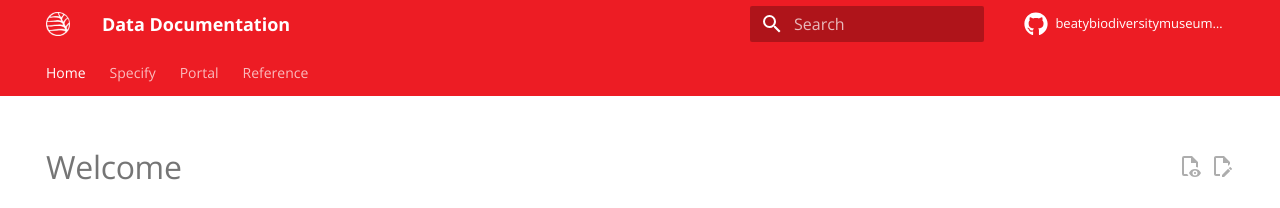
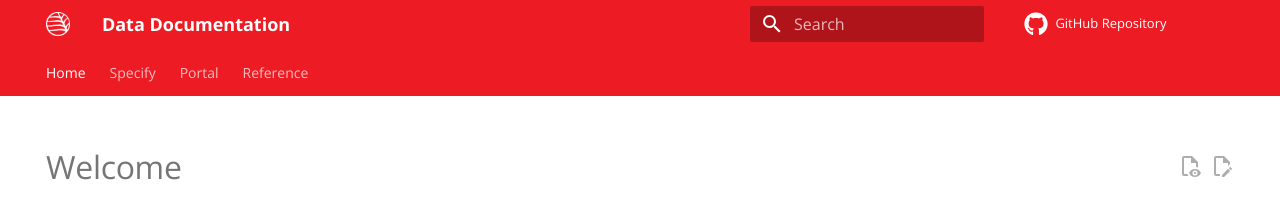
Before and after one commit to beatybiodiversitymuseum/docs, an MkDocs documentation site: the page built from docs/index.md, in a window 1280 px wide. Shown: the top 208 px of the page. Built offline with MkDocs 1.6.1 and Material for MkDocs 9.7.7, drawn with Linux system fonts in a browser that asks for light colours; comment, search, counter and statistics services are not loaded.

Commit message:
change name of repo in ui

```diff
--- a/mkdocs.yml
+++ b/mkdocs.yml
@@ -52,7 +52,7 @@
       primary: custom
       accent: red
 repo_url: https://github.com/beatybiodiversitymuseum/data-docs
-repo_name: beatybiodiversitymuseum/data-docs
+repo_name: GitHub Repository
 edit_uri: "edit/main/docs"
 markdown_extensions:
   - attr_list
```
